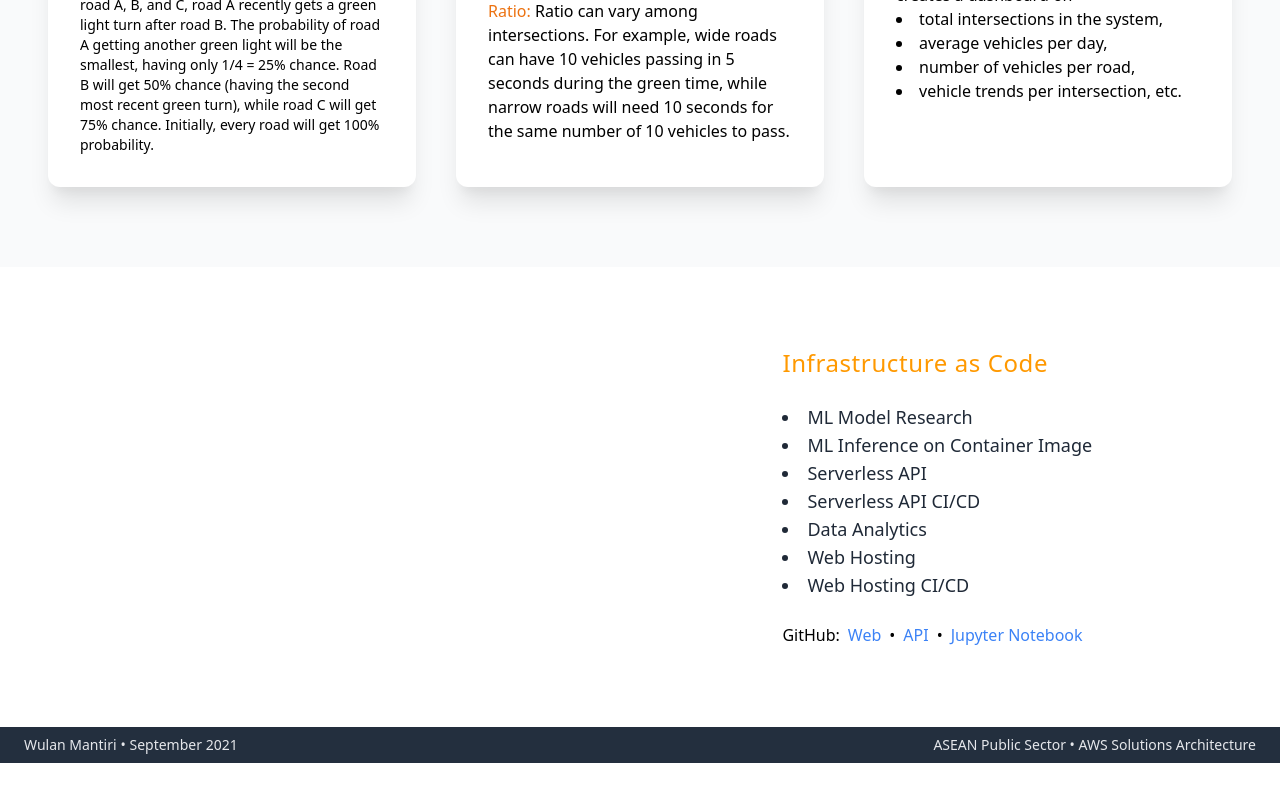
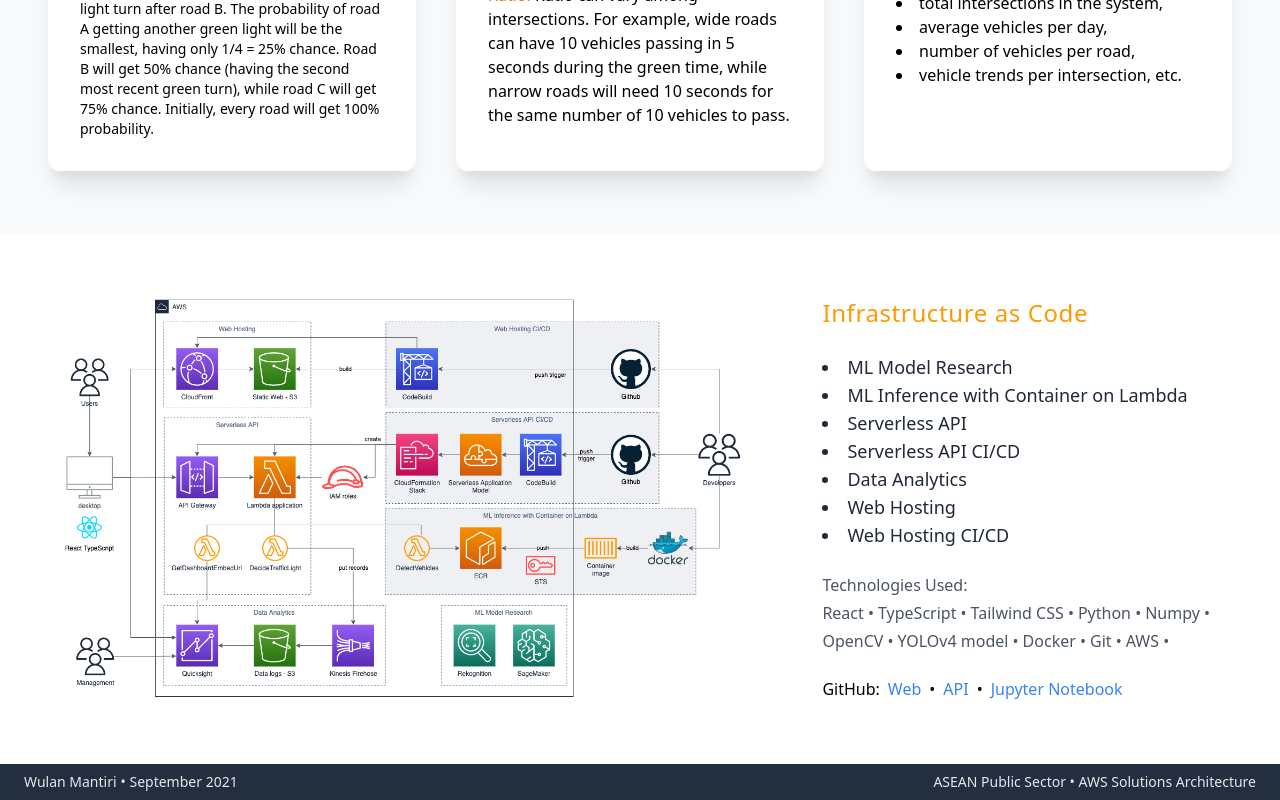
Before and after one commit to wulanmantiri/smart-traffic-web, a React (Create React App) app: page / in a window 1280 px wide. Shown: the part 1061-1861 px from the top of the page. Before the commit the page ends 1824 px from the top, so only its background shows below. Built offline with nearby package versions, Linux system fonts and the light colour scheme; no server answers.

Commit message:
Add architecture diagram to about page

```diff
--- a/src/screens/About/components/schema.ts
+++ b/src/screens/About/components/schema.ts
@@ -8,27 +8,12 @@
   'YOLOv4 model',
   'Docker',
   'Git',
-];
-
-export const awsTechnologies = [
-  'SageMaker',
-  'Rekognition',
-  'Elastic Container Registry (ECR)',
-  'Lambda',
-  'API Gateway',
-  'Serverless Application Model (SAM)',
-  'CloudFormation',
-  'Kinesis Firehose',
-  'QuickSight',
-  'S3',
-  'CloudFront',
-  'Identity and Access Management (IAM)',
-  'CodeBuild',
+  'AWS',
 ];
 
 export const roadmaps = [
   'ML Model Research',
-  'ML Inference on Container Image',
+  'ML Inference with Container on Lambda',
   'Serverless API',
   'Serverless API CI/CD',
   'Data Analytics',
--- a/src/screens/About/index.tsx
+++ b/src/screens/About/index.tsx
@@ -1,9 +1,11 @@
+import architectureDiagram from 'assets/architecture_diagram.png';
 import { Navbar } from 'components/core';
 import { ROUTES } from 'constants/routes';
 import React, { FC } from 'react';
 import { Link } from 'react-router-dom';
+
 import { bigLinkStyles, HrefLink, InfoCard } from './components';
-import { roadmaps } from './components/schema';
+import { roadmaps, technologies } from './components/schema';
 
 const About: FC = () => (
   <div>
@@ -43,7 +45,7 @@
       </div>
     </div>
 
-    <div className="bg-gray-50 flex flex-col items-center py-20">
+    <div className="bg-gray-50 flex flex-col items-center py-16">
       <div className="grid grid-cols-3 px-12 w-full gap-10">
         <InfoCard title="Decision-making Algorithm">
           <p>
@@ -140,10 +142,13 @@
       </div>
     </div>
 
-    <div className="grid grid-cols-5 gap-6 py-20">
-      <div className="col-span-3"></div>
+    <div className="grid grid-cols-5 p-12">
+      <div className="col-span-3">
+        <img src={architectureDiagram} />
+      </div>
 
-      <div className="space-y-6 col-span-2">
+      <div className="col-span-2 flex flex-col justify-center ml-16">
+        <div className="space-y-6">
           <p className="text-2xl tracking-wide font-medium text-primary-100">
             Infrastructure as Code
           </p>
@@ -152,6 +157,15 @@
               <li key={item}>{item}</li>
             ))}
           </ul>
+
+          <div className="space-y-1">
+            <p className="text-gray-600 font-medium">Technologies Used:</p>
+            <div className="text-gray-600 flex flex-wrap gap-1">
+              {technologies.map(item => (
+                <p key={item}>{item} •</p>
+              ))}
+            </div>
+          </div>
 
           <div className="flex gap-2">
             <p>GitHub: </p>
@@ -169,6 +183,7 @@
           </div>
         </div>
       </div>
+    </div>
 
     <div className="bg-squid flex justify-between p-2 sm:px-6 text-sm text-gray-200">
       <div className="flex gap-1">
--- a/src/screens/TrafficSimulation/index.tsx
+++ b/src/screens/TrafficSimulation/index.tsx
@@ -14,7 +14,6 @@
   const [data, setData] = useState<DecideTrafficLightResponse | null>(null);
   const [lanes, setLanes] = useState<LaneDetails[]>([]);
 
-  console.log(data?.history);
   const decideTrafficLight = async (config: TrafficLightConfig) => {
     const id = intersectionId || uuidv4();
     if (!intersectionId) setIntersectionId(id);
```
Also changed, not shown: src/assets/architecture_diagram.png (added). Lines whose indentation alone changed are shown as unchanged.
